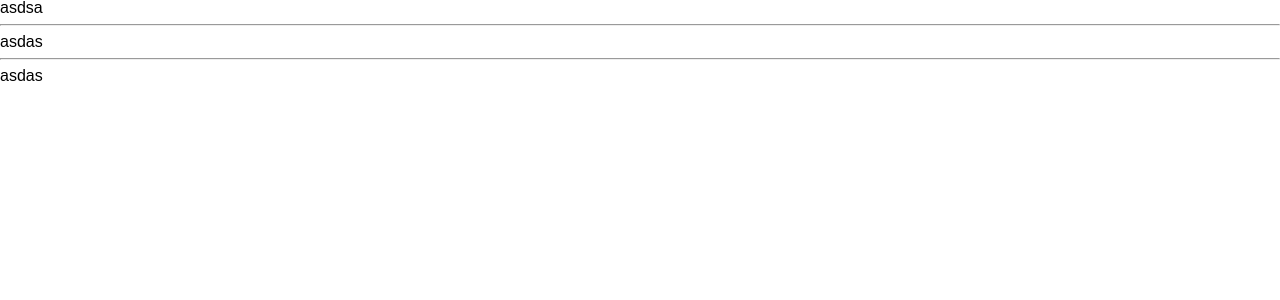
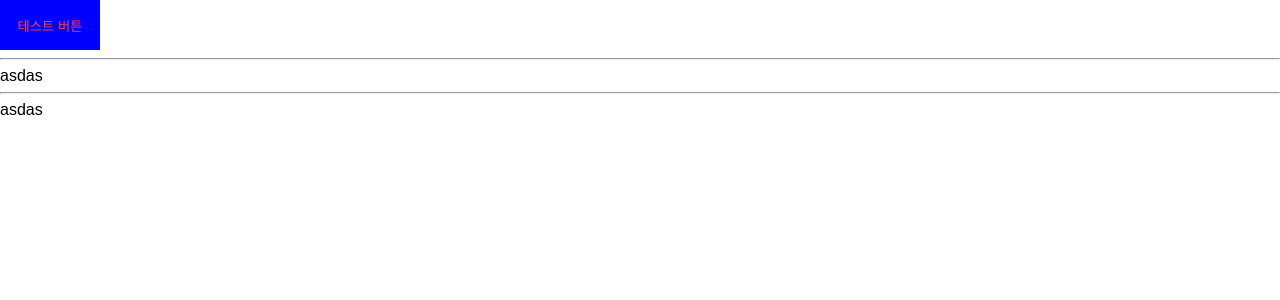
Before and after one commit to the-julge-part3-6team/the-julge-part3-6team, a Next.js app: page /dev-preview in a window 1280 px wide. Shown: the top 300 px of the page. Built offline with nearby package versions, Linux system fonts and the light colour scheme; a web font is replaced by a local one.

Commit message:
fix: styled-components ssr 관련 에러 수정

```diff
--- a/package.json
+++ b/package.json
@@ -22,6 +22,7 @@
     "@types/node": "^20",
     "@types/react": "^18",
     "@types/react-dom": "^18",
+    "babel-plugin-styled-components": "^2.1.4",
     "eslint": "^8",
     "eslint-config-next": "14.2.3",
     "typescript": "^5"
--- a/src/pages/dev-preview/index.tsx
+++ b/src/pages/dev-preview/index.tsx
@@ -1,7 +1,9 @@
+import PrimaryButton from "@/shared/components/Button/PrimaryButton/PrimaryButton";
+
 const index = () => {
   return (
     <>
-      <div>asdsa</div>
+      <PrimaryButton />
       <hr />
       <div>asdas</div>
       <hr />
--- /dev/null
+++ b/src/shared/components/Button/PrimaryButton/PrimaryButton.tsx
@@ -0,0 +1,8 @@
+import React from "react";
+import * as S from "./primaryButton.styled";
+
+const PrimaryButton = () => {
+  return <S.PrimaryButton>테스트 버튼</S.PrimaryButton>;
+};
+
+export default PrimaryButton;
--- /dev/null
+++ b/src/shared/components/Button/PrimaryButton/primaryButton.styled.ts
@@ -0,0 +1,9 @@
+import { theme } from "@/styles/theme";
+import { styled } from "styled-components";
+
+export const PrimaryButton = styled.button`
+  width: 100px;
+  height: 50px;
+  background-color: blue;
+  color: ${theme.Colors.Red[40]};
+`;
```
Also changed, not shown: .babelrc (added), 1 other file (tests, documents, lock files or other folders).
